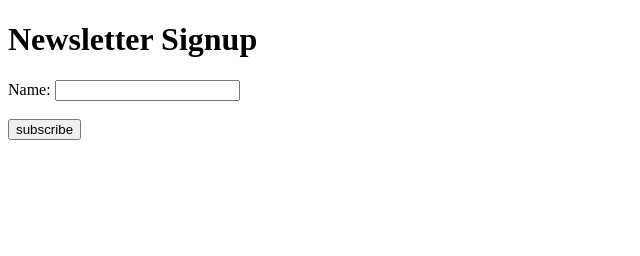
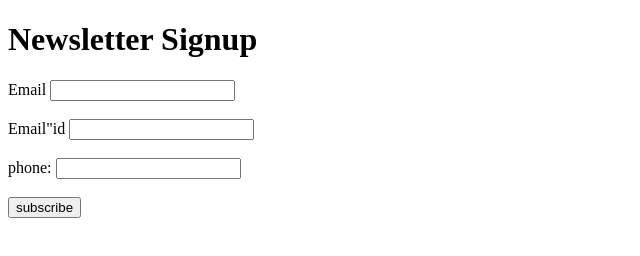
Before and after one commit to REVATHIHICET/WEB, a plain HTML site: page index.html in a window 1280 px wide. Shown: the whole page, without its empty margins (0-640 px from the left). Drawn offline with Linux system fonts and the light colour scheme.

Commit message:
Add files via upload

```diff
--- a/index.html
+++ b/index.html
@@ -5,9 +5,15 @@
 </head>
 <body>
 <h1>Newsletter Signup</h1>
-<form on submit="return validate form()">
-<lable> Name:</lable>
-<input type="text" id="phone">
+<form onsubmit="return validate form()">
+<label>Email</label>
+<input type="text" id="name">
+<br><br>
+<label>Email"id</label>
+<input type="email"id="email">
+<br><br>
+<label>phone:</label>
+<input type="text"id="phone">
 <br><br>
 <button type="submit">subscribe</button>
 </form>
@@ -16,7 +22,7 @@ function validate form(){
 let name=document.getElementByld("name").value;
 let email=document.getElementByld("email").value;
 let phone=document.getElementByld("phone").value;
-if(name=""//email=""//phone="") {
+if(name==" "||email==" "||phone==" ") {
 alert("please fill in all fields");
 return false;
 }
```
